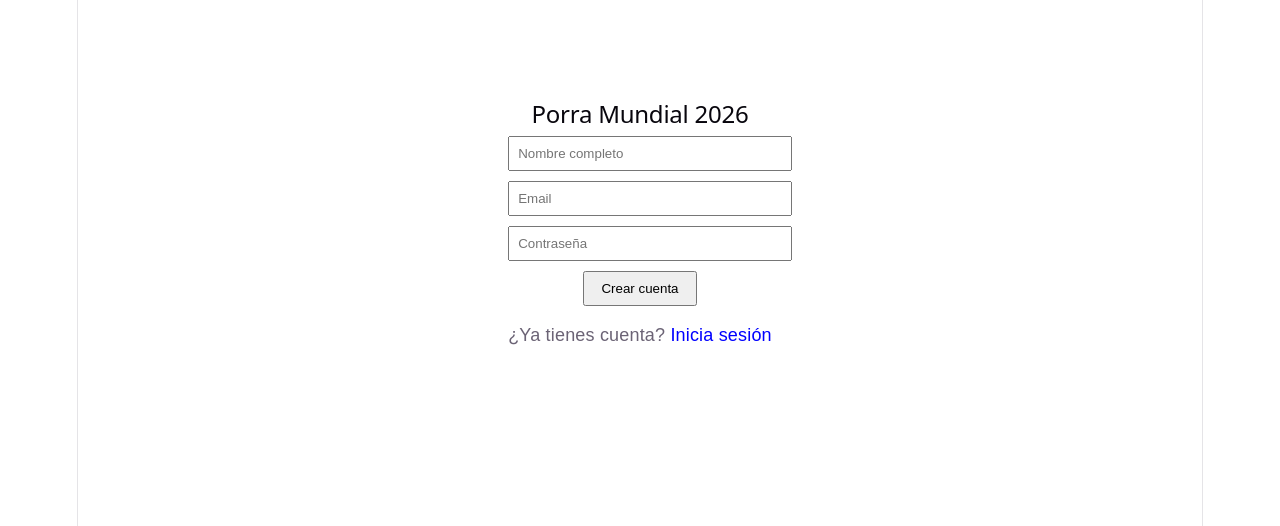
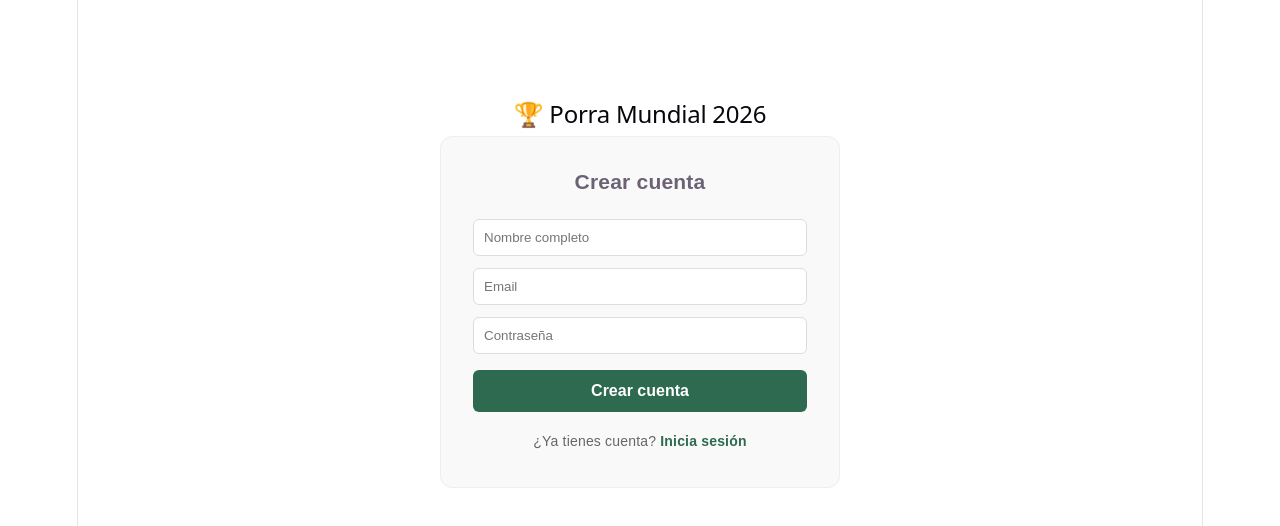
Before and after one commit to jalbacar03/porra-mundial-2026, a React (Vite) app: page / in a window 1280 px wide. Both pictures are taken after a click on the element "Regístrate". Shown: the top 526 px of the page. Built offline with nearby package versions, Linux system fonts and the light colour scheme; no server answers.

Commit message:
Fase 5: Dashboard conectado a Supabase

```diff
--- a/src/App.jsx
+++ b/src/App.jsx
@@ -1,135 +1,107 @@
 import { useState, useEffect } from 'react'
 import { supabase } from './supabase'
-
-function App() {
-  const [session, setSession] = useState(null)
-
-  useEffect(() => {
-    supabase.auth.getSession().then(({ data: { session } }) => {
-      setSession(session)
-    })
-
-    supabase.auth.onAuthStateChange((_event, session) => {
-      setSession(session)
-    })
-  }, [])
-
-  if (!session) {
-    return <Auth />
-  }
-
-  return <Home session={session} />
-}
+import Dashboard from './pages/Dashboard'
 
 function Auth() {
-  const [modo, setModo] = useState('login')
-  const [nombre, setNombre] = useState('')
   const [email, setEmail] = useState('')
   const [password, setPassword] = useState('')
-  const [mensaje, setMensaje] = useState('')
-  const [error, setError] = useState('')
+  const [fullName, setFullName] = useState('')
+  const [isLogin, setIsLogin] = useState(true)
+  const [loading, setLoading] = useState(false)
+  const [message, setMessage] = useState('')
 
-  const handleLogin = async () => {
-    setError('')
+  const handleSubmit = async () => {
+    setLoading(true)
+    setMessage('')
+
+    if (isLogin) {
       const { error } = await supabase.auth.signInWithPassword({ email, password })
-    if (error) setError('Email o contraseña incorrectos')
-  }
-
-  const handleRegistro = async () => {
-    setError('')
-    setMensaje('')
-    if (!nombre) return setError('Escribe tu nombre')
+      if (error) setMessage(error.message)
+    } else {
       const { error } = await supabase.auth.signUp({
         email,
         password,
-      options: { data: { nombre } }
+        options: { data: { full_name: fullName } }
       })
-    if (error) setError(error.message)
-    else setMensaje('¡Registro completado! Revisa tu email para confirmar la cuenta.')
+      if (error) setMessage(error.message)
+      else setMessage('Revisa tu email para confirmar tu cuenta')
+    }
+    setLoading(false)
   }
 
   return (
-    <div style={{ maxWidth: 400, margin: '100px auto', fontFamily: 'sans-serif' }}>
-      <h2>Porra Mundial 2026</h2>
+    <div style={{ maxWidth: '400px', margin: '100px auto', fontFamily: 'sans-serif', padding: '0 20px' }}>
+      <h2 style={{ textAlign: 'center' }}>🏆 Porra Mundial 2026</h2>
+      <div style={{ background: '#f9f9f9', padding: '32px', borderRadius: '12px', border: '1px solid #eee' }}>
+        <h3 style={{ margin: '0 0 24px', textAlign: 'center' }}>{isLogin ? 'Iniciar sesión' : 'Crear cuenta'}</h3>
 
-      {modo === 'login' ? (
-        <>
+        {!isLogin && (
           <input
+            type="text"
+            placeholder="Nombre completo"
+            value={fullName}
+            onChange={e => setFullName(e.target.value)}
+            style={{ width: '100%', padding: '10px', marginBottom: '12px', borderRadius: '6px', border: '1px solid #ddd', boxSizing: 'border-box' }}
+          />
+        )}
+        <input
+          type="email"
           placeholder="Email"
           value={email}
           onChange={e => setEmail(e.target.value)}
-            style={{ display: 'block', width: '100%', marginBottom: 10, padding: 8 }}
+          style={{ width: '100%', padding: '10px', marginBottom: '12px', borderRadius: '6px', border: '1px solid #ddd', boxSizing: 'border-box' }}
         />
         <input
           type="password"
           placeholder="Contraseña"
           value={password}
           onChange={e => setPassword(e.target.value)}
-            style={{ display: 'block', width: '100%', marginBottom: 10, padding: 8 }}
+          style={{ width: '100%', padding: '10px', marginBottom: '16px', borderRadius: '6px', border: '1px solid #ddd', boxSizing: 'border-box' }}
         />
-          {error && <p style={{ color: 'red' }}>{error}</p>}
-          <button onClick={handleLogin} style={{ padding: '8px 16px' }}>
-            Entrar
+
+        {message && (
+          <div style={{ padding: '10px', marginBottom: '16px', background: '#fff3cd', borderRadius: '6px', fontSize: '14px', color: '#856404' }}>
+            {message}
+          </div>
+        )}
+
+        <button
+          onClick={handleSubmit}
+          disabled={loading}
+          style={{ width: '100%', padding: '12px', background: '#2d6a4f', color: 'white', border: 'none', borderRadius: '6px', cursor: 'pointer', fontSize: '16px', fontWeight: 'bold' }}
+        >
+          {loading ? 'Cargando...' : isLogin ? 'Entrar' : 'Crear cuenta'}
         </button>
-          <p style={{ marginTop: 16 }}>
-            ¿No tienes cuenta?{' '}
-            <span onClick={() => { setModo('registro'); setError('') }} style={{ color: 'blue', cursor: 'pointer' }}>
-              Regístrate
+
+        <p style={{ textAlign: 'center', marginTop: '16px', fontSize: '14px', color: '#666' }}>
+          {isLogin ? '¿No tienes cuenta? ' : '¿Ya tienes cuenta? '}
+          <span onClick={() => setIsLogin(!isLogin)} style={{ color: '#2d6a4f', cursor: 'pointer', fontWeight: 'bold' }}>
+            {isLogin ? 'Regístrate' : 'Inicia sesión'}
           </span>
         </p>
-        </>
-      ) : (
-        <>
-          <input
-            placeholder="Nombre completo"
-            value={nombre}
-            onChange={e => setNombre(e.target.value)}
-            style={{ display: 'block', width: '100%', marginBottom: 10, padding: 8 }}
-          />
-          <input
-            placeholder="Email"
-            value={email}
-            onChange={e => setEmail(e.target.value)}
-            style={{ display: 'block', width: '100%', marginBottom: 10, padding: 8 }}
-          />
-          <input
-            type="password"
-            placeholder="Contraseña"
-            value={password}
-            onChange={e => setPassword(e.target.value)}
-            style={{ display: 'block', width: '100%', marginBottom: 10, padding: 8 }}
-          />
-          {error && <p style={{ color: 'red' }}>{error}</p>}
-          {mensaje && <p style={{ color: 'green' }}>{mensaje}</p>}
-          <button onClick={handleRegistro} style={{ padding: '8px 16px' }}>
-            Crear cuenta
-          </button>
-          <p style={{ marginTop: 16 }}>
-            ¿Ya tienes cuenta?{' '}
-            <span onClick={() => { setModo('login'); setError('') }} style={{ color: 'blue', cursor: 'pointer' }}>
-              Inicia sesión
-            </span>
-          </p>
-        </>
-      )}
+      </div>
     </div>
   )
 }
 
-function Home({ session }) {
-  const handleLogout = async () => {
-    await supabase.auth.signOut()
+export default function App() {
+  const [session, setSession] = useState(null)
+  const [loading, setLoading] = useState(true)
+
+  useEffect(() => {
+    supabase.auth.getSession().then(({ data: { session } }) => {
+      setSession(session)
+      setLoading(false)
+    })
+
+    const { data: { subscription } } = supabase.auth.onAuthStateChange((_event, session) => {
+      setSession(session)
+    })
+
+    return () => subscription.unsubscribe()
+  }, [])
+
+  if (loading) return <div style={{ padding: '40px', textAlign: 'center' }}>Cargando...</div>
+
+  return session ? <Dashboard session={session} /> : <Auth />
 }
-
-  return (
-    <div style={{ maxWidth: 400, margin: '100px auto', fontFamily: 'sans-serif' }}>
-      <h2>¡Bienvenido!</h2>
-      <p>Logged in como: {session.user.email}</p>
-      <button onClick={handleLogout} style={{ padding: '8px 16px' }}>
-        Cerrar sesión
-      </button>
-    </div>
-  )
-}
-
-export default App
--- /dev/null
+++ b/src/pages/Dashboard.jsx
@@ -0,0 +1,93 @@
+import { useState, useEffect } from 'react'
+import { supabase } from '../supabase'
+
+export default function Dashboard({ session }) {
+  const [matches, setMatches] = useState([])
+  const [loading, setLoading] = useState(true)
+  const [profile, setProfile] = useState(null)
+
+  useEffect(() => {
+    fetchMatches()
+    fetchProfile()
+  }, [])
+
+  async function fetchMatches() {
+    const { data, error } = await supabase
+      .from('matches')
+      .select(`
+        *,
+        home_team:teams!matches_home_team_id_fkey(id, name, code, flag_url),
+        away_team:teams!matches_away_team_id_fkey(id, name, code, flag_url)
+      `)
+      .order('match_date', { ascending: true })
+
+    if (error) {
+      console.error('Error cargando partidos:', error)
+    } else {
+      setMatches(data)
+    }
+    setLoading(false)
+  }
+
+  async function fetchProfile() {
+    const { data, error } = await supabase
+      .from('profiles')
+      .select('*')
+      .eq('id', session.user.id)
+      .single()
+
+    if (!error) setProfile(data)
+  }
+
+  if (loading) return <div style={{ padding: '40px', textAlign: 'center' }}>Cargando partidos...</div>
+
+  return (
+    <div style={{ maxWidth: '800px', margin: '0 auto', padding: '20px', fontFamily: 'sans-serif' }}>
+
+      {/* Cabecera */}
+      <div style={{ display: 'flex', justifyContent: 'space-between', alignItems: 'center', marginBottom: '24px' }}>
+        <h1 style={{ margin: 0 }}>🏆 Porra Mundial 2026</h1>
+        <div style={{ textAlign: 'right' }}>
+          <div style={{ fontSize: '14px', color: '#666' }}>{session.user.email}</div>
+          {profile && <div style={{ fontSize: '14px', fontWeight: 'bold' }}>🪙 {profile.chips} fichas</div>}
+        </div>
+      </div>
+
+      {/* Lista de partidos */}
+      {matches.length === 0 ? (
+        <div style={{ textAlign: 'center', padding: '60px', color: '#999', border: '2px dashed #ddd', borderRadius: '8px' }}>
+          <div style={{ fontSize: '48px', marginBottom: '16px' }}>⚽</div>
+          <div style={{ fontSize: '18px' }}>Los partidos se cargarán próximamente</div>
+          <div style={{ fontSize: '14px', marginTop: '8px' }}>Vuelve cuando se confirmen los 48 equipos</div>
+        </div>
+      ) : (
+        <div>
+          {matches.map(match => (
+            <div key={match.id} style={{
+              border: '1px solid #eee',
+              borderRadius: '8px',
+              padding: '16px',
+              marginBottom: '12px',
+              display: 'flex',
+              alignItems: 'center',
+              justifyContent: 'space-between'
+            }}>
+              <div style={{ display: 'flex', alignItems: 'center', gap: '12px', flex: 1 }}>
+                <span>{match.home_team?.name || 'TBD'}</span>
+              </div>
+              <div style={{ textAlign: 'center', padding: '0 16px' }}>
+                {match.status === 'finished'
+                  ? <strong>{match.home_score} - {match.away_score}</strong>
+                  : <span style={{ color: '#999', fontSize: '14px' }}>vs</span>
+                }
+              </div>
+              <div style={{ display: 'flex', alignItems: 'center', gap: '12px', flex: 1, justifyContent: 'flex-end' }}>
+                <span>{match.away_team?.name || 'TBD'}</span>
+              </div>
+            </div>
+          ))}
+        </div>
+      )}
+    </div>
+  )
+}
```
Lines whose indentation alone changed are shown as unchanged.
